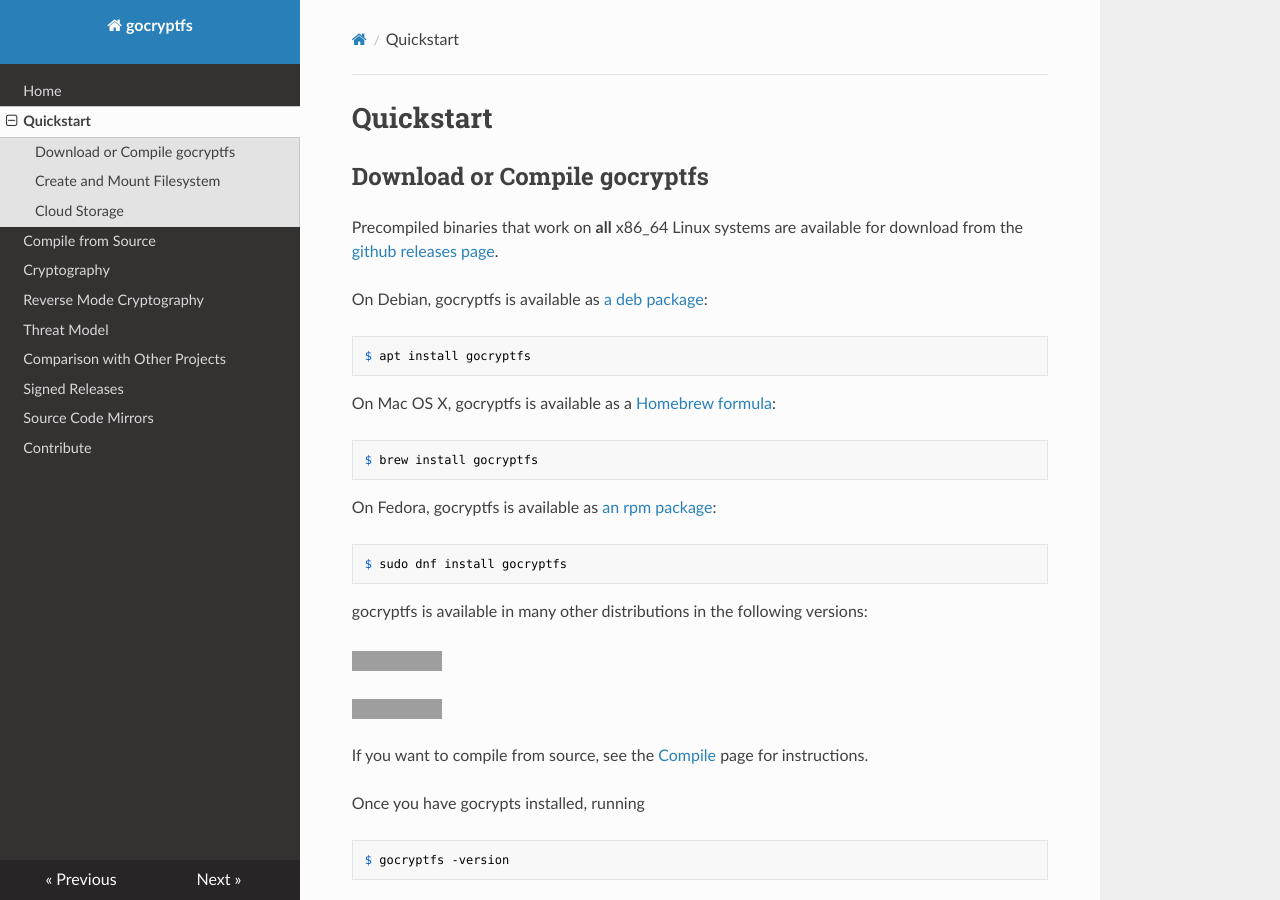
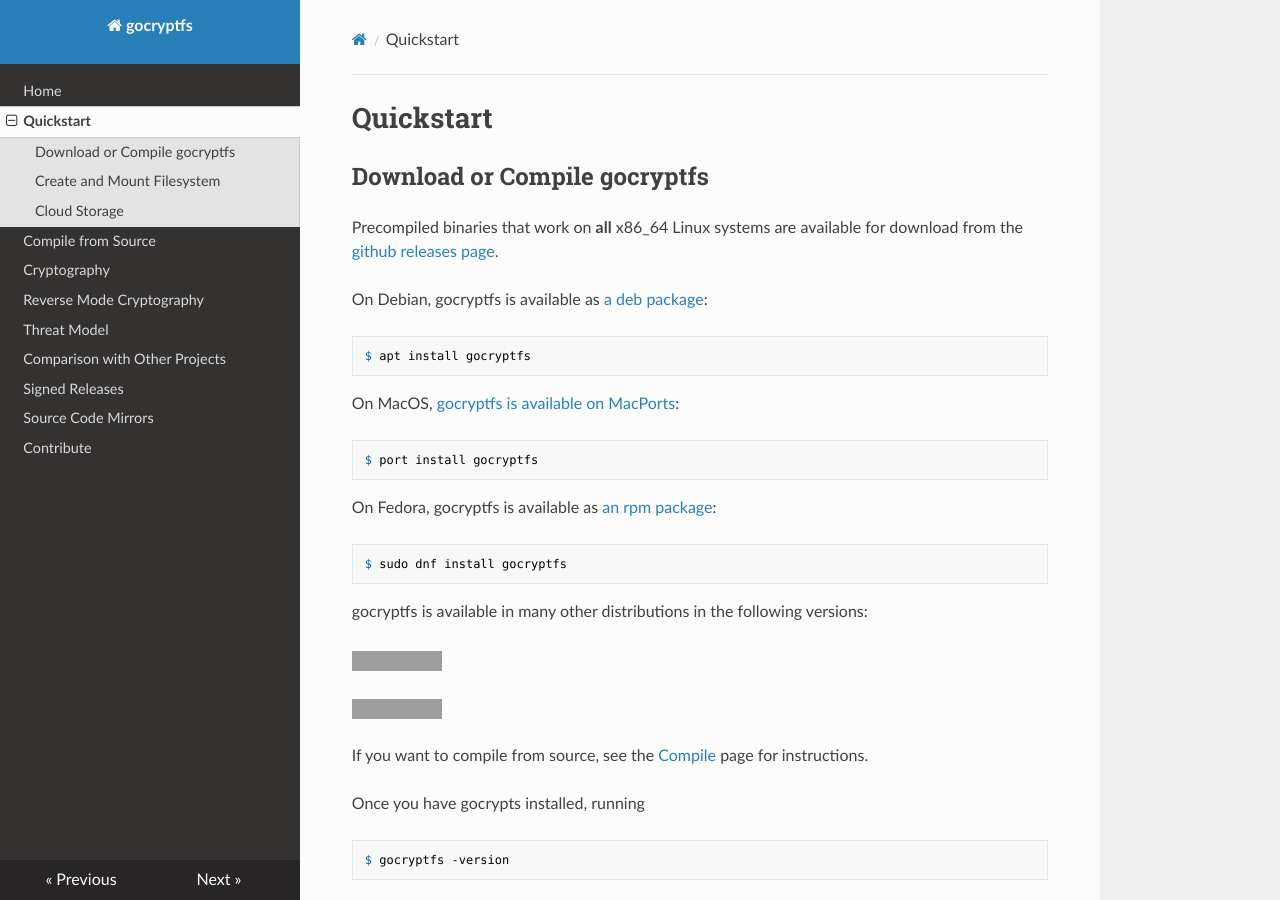
Before and after one commit to rfjakob/gocryptfs-website, an MkDocs documentation site: the page built from docs/quickstart.md, in a window 1280 px wide and 900 px high. Built offline with MkDocs 1.6.1, drawn with Linux system fonts in a browser that asks for light colours; nearby versions of some CDN libraries; old or Windows-style settings are respelled for this version of MkDocs; grey boxes are pictures that could not be loaded.

Commit message:
quickstart: macos: use port instead of brew
Basically, pull in
https://github.com/rfjakob/gocryptfs/commit/2e738efe8647539b96de60d763df44d237f5389b

Fixes https://github.com/rfjakob/gocryptfs/issues/738

```diff
--- a/docs/quickstart.md
+++ b/docs/quickstart.md
@@ -13,10 +13,9 @@ On Debian, gocryptfs is available as
 
     $ apt install gocryptfs
 
-On Mac OS X, gocryptfs is available as a
-[Homebrew formula](https://github.com/Homebrew/homebrew-core/blob/master/Formula/gocryptfs.rb):
+On MacOS, [gocryptfs is available on MacPorts](https://ports.macports.org/port/gocryptfs/details/):
 
-    $ brew install gocryptfs
+    $ port install gocryptfs
 
 On Fedora, gocryptfs is available as
 [an rpm package](https://src.fedoraproject.org/rpms/golang-github-rfjakob-gocryptfs):
```
